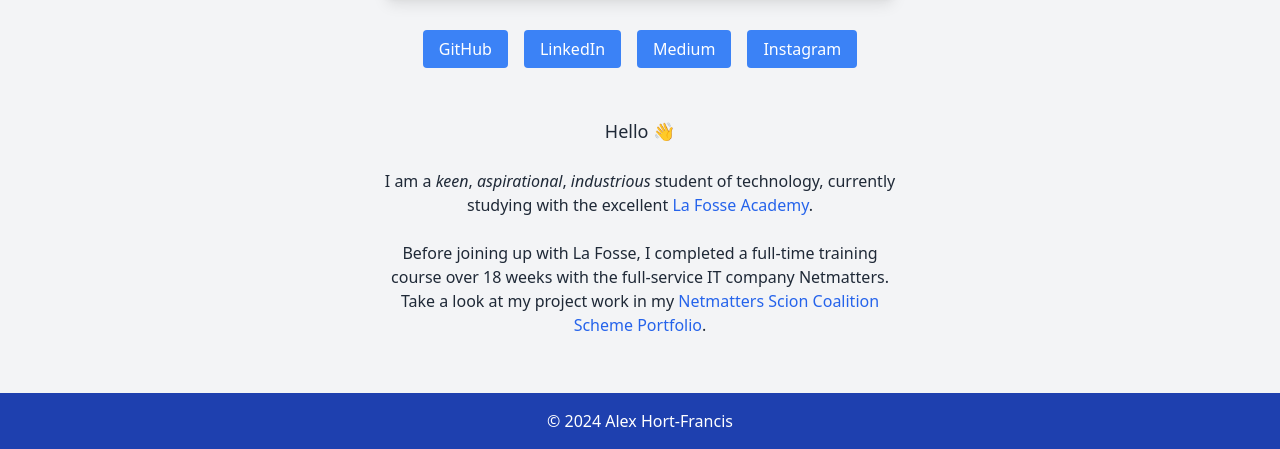
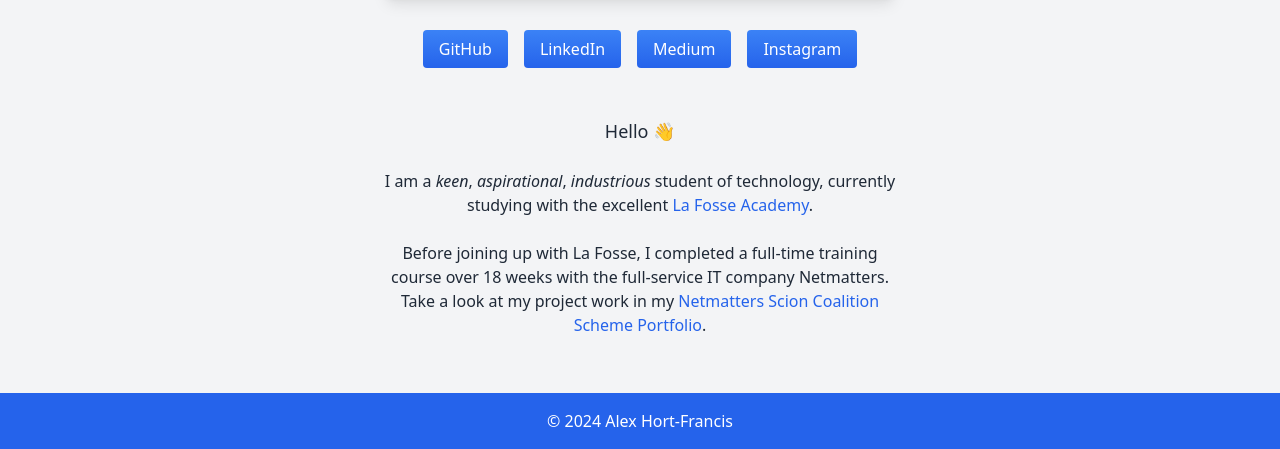
Before and after one commit to hortfrancis/personal-website-landing-page, a plain HTML site: page index.html in a window 1280 px wide. Shown: the part 367-816 px from the top of the page. Drawn offline with nearby package versions, Linux system fonts and the light colour scheme.

Commit message:
Add gradient to navigation links

```diff
--- a/index.html
+++ b/index.html
@@ -34,19 +34,19 @@
                 sm:flex sm:flex-row sm:flex-nowrap
             ">
                 <li class="justify-self-end">
-                    <a class="px-4 py-2 bg-blue-500 text-white rounded hover:bg-blue-600"
+                    <a class="px-4 py-2 text-white rounded bg-gradient-to-b from-blue-500 to-blue-600 hover:from-blue-600"
                         href="https://github.com/hortfrancis" target="_blank">GitHub</a>
                 </li>
                 <li class="justify-self-start">
-                    <a class="px-4 py-2 bg-blue-500 text-white rounded hover:bg-blue-600"
+                    <a class="px-4 py-2 text-white rounded bg-gradient-to-b from-blue-500 to-blue-600 hover:from-blue-600"
                         href="https://www.linkedin.com/in/hortfrancis/" target="_blank">LinkedIn</a>
                 </li>
                 <li class="justify-self-end">
-                    <a class="px-4 py-2 bg-blue-500 text-white rounded hover:bg-blue-600"
+                    <a class="px-4 py-2 text-white rounded bg-gradient-to-b from-blue-500 to-blue-600 hover:from-blue-600"
                         href="https://medium.com/@hortfrancis" target="_blank">Medium</a>
                 </li>
                 <li class="justify-self-start">
-                    <a class="px-4 py-2 bg-blue-500 text-white rounded hover:bg-blue-600"
+                    <a class="px-4 py-2 text-white rounded bg-gradient-to-b from-blue-500 to-blue-600 hover:from-blue-600"
                         href="https://www.instagram.com/hortfrancis/" target="_blank">Instagram</a>
                 </li>
             </ul>
@@ -66,7 +66,7 @@
         </main>
     </div>
 
-    <footer class="p-4 bg-blue-800 text-white text-center">
+    <footer class="p-4 bg-blue-600 text-white text-center">
         © 2024 Alex Hort-Francis
     </footer>
 
```
